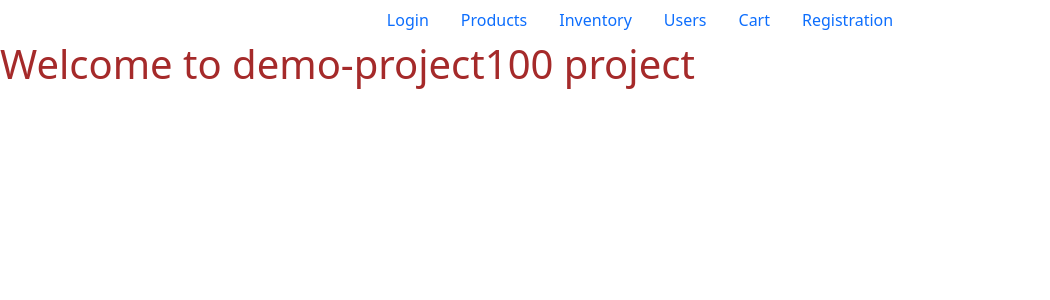
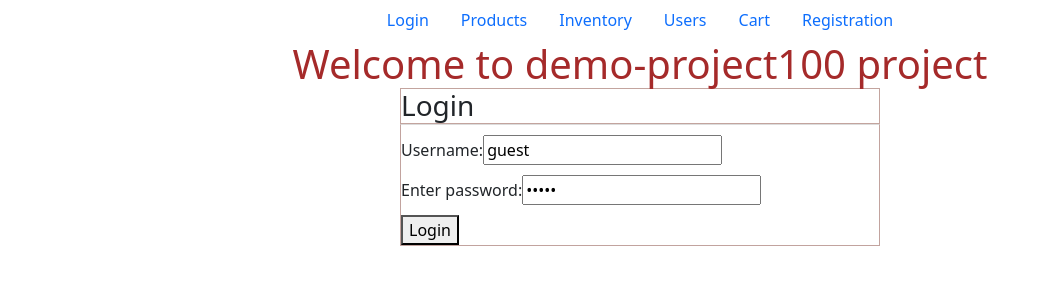
Before and after one commit to this-is-geek-sassy/demo-project100, an Angular app: page /login in a window 1280 px wide. Before the commit this address led to /. Shown: the top 300 px of the page, without its empty margins (0-1050 px from the left). Built offline with nearby package versions, Linux system fonts and the light colour scheme.

Commit message:
madeit an SPA (almost)

```diff
--- a/src/app/app-routing.module.ts
+++ b/src/app/app-routing.module.ts
@@ -1,7 +1,36 @@
 import { NgModule } from '@angular/core';
 import { RouterModule, Routes } from '@angular/router';
+import { InventoryComponent } from './inventory/inventory.component';
+import { LoginComponent } from './login/login.component';
+import { ProductlistComponent } from './productlist/productlist.component';
+import { UserlistComponent } from './userlist/userlist.component';
 
-const routes: Routes = [];
+const routes: Routes = [
+  // Routing configurations
+  {
+    path: '',
+    // component: LoginComponent
+    redirectTo: 'login',
+    pathMatch: 'full'
+
+  },
+  {
+    path: 'login',
+    component: LoginComponent
+  },
+  {
+    path: 'products',
+    component: ProductlistComponent
+  },
+  {
+    path: 'inventory',
+    component: InventoryComponent
+  },
+  {
+    path: 'users',
+    component: UserlistComponent
+  }
+];
 
 @NgModule({
   imports: [RouterModule.forRoot(routes)],
--- a/src/app/app.component.html
+++ b/src/app/app.component.html
@@ -1,3 +1,4 @@
 <!-- this {{}} is called as interpolation -->
 <app-menu></app-menu>
-<h1>Welcome to {{title}} project</h1>
+<h1 class=" nav justify-content-center">Welcome to {{title}} project</h1>
+<router-outlet></router-outlet>
--- a/src/app/login/login.component.css
+++ b/src/app/login/login.component.css
@@ -8,8 +8,13 @@
 
 .loginForm {
     margin: auto;
-    border: 1px solid paleturquoise;
+    border: 1px solid rgba(110, 34, 21, 0.411);
     width: 30rem;
+    height: auto;
+}
+#loginForm2 {
+    border-top: 1px solid gainsboro;
+
 }
 
 form {
--- a/src/app/login/login.component.html
+++ b/src/app/login/login.component.html
@@ -3,7 +3,7 @@
 </h3>
 
 
-<form class="loginForm">
+<form class="loginForm" id="loginForm2">
     <div id="loginComponent_userName">
         <label for="">
             Username:
@@ -21,5 +21,5 @@
     <div> <label></label> <button>Login</button> </div>
 </form>
 
-Username value in the class: {{username}}
-password value in the class: {{password}}
+<!-- Username value in the class: {{username}}
+password value in the class: {{password}} -->
--- a/src/app/menu/menu.component.html
+++ b/src/app/menu/menu.component.html
@@ -1,20 +1,20 @@
 <ul class="nav nav-pills justify-content-center">
     <li class="nav-item" role="presentation">
-        <a class="nav-link" href="login">Login</a>
+        <a class="nav-link" routerLink="login">Login</a>
     </li>
     <li class="nav-item" role="presentation">
-        <a class="nav-link" href="products">Products</a>
+        <a class="nav-link" routerLink="products">Products</a>
     </li>
     <li class="nav-item" role="presentation">
-        <a class="nav-link" href="inventory">Inventory</a>
+        <a class="nav-link" routerLink="inventory">Inventory</a>
     </li>
     <li class="nav-item" role="presentation">
-        <a class="nav-link" href="users">Users</a>
+        <a class="nav-link" routerLink="users">Users</a>
     </li>
     <li class="nav-item" role="presentation">
-        <a class="nav-link" href="cart">Cart</a>
+        <a class="nav-link" routerLink="cart">Cart</a>
     </li>
     <li class="nav-item" role="presentation">
-        <a class="nav-link" href="reg">Registration</a>
+        <a class="nav-link" routerLink="reg">Registration</a>
     </li>
 </ul>
```
